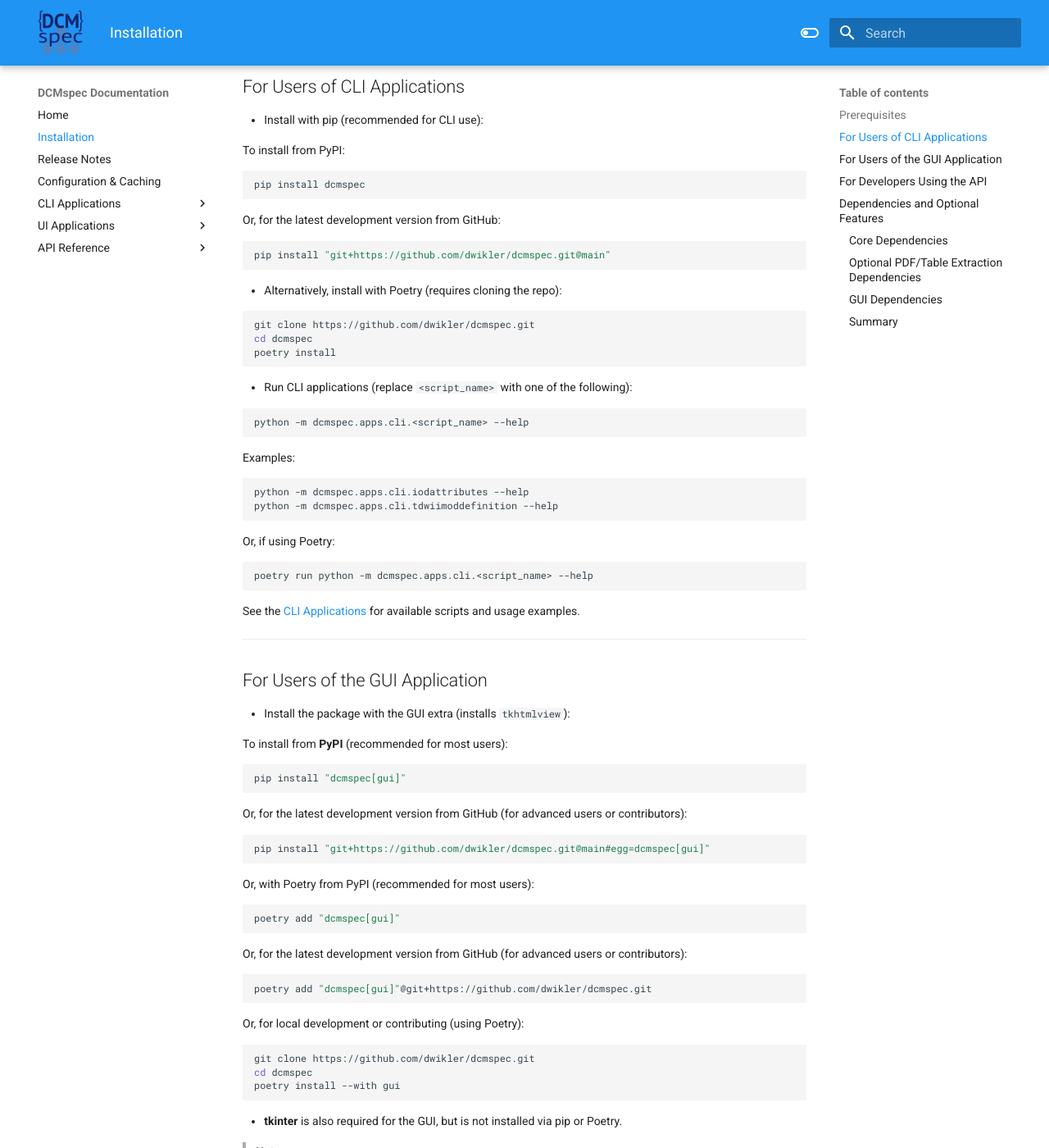
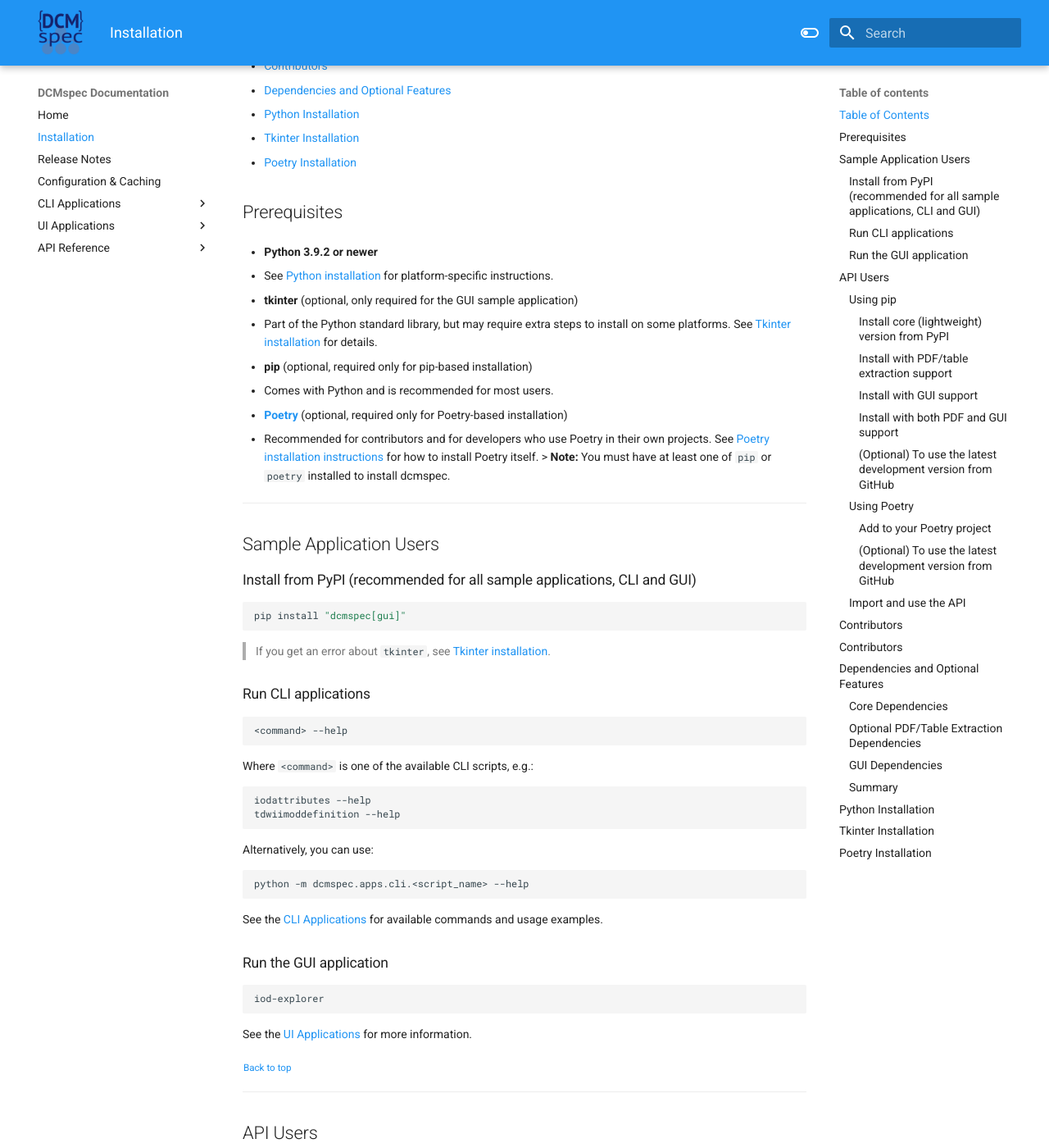
Before and after one commit to dwikler/dcmspec, an MkDocs documentation site: the page built from docs/installation.md, in a window 1280 px wide and 1400 px high, scrolled down 265 px. Shown: the whole window at 82% size. Built offline with MkDocs 1.6.1 and Material for MkDocs 9.7.7, drawn with Linux system fonts in a browser that asks for light colours; some of the changed text lies outside the part shown.

Commit message:
Improve docs and config
- Extend supported Python version in pyproject.toml to >=3.9.2,<4.0
- Ensure all dev, docs, and test dependencies are in [tool.poetry.group.dev.dependencies]
- Add CONTRIBUTING.md and move contributor/developer instructions there
- Refactor installation.md to cross-link to CONTRIBUTING.md for contributor setup
- Improve README.md: update Quick Start, documentation links, and remove duplication
- Update mkdocs.yml to use pymdownx.snippets for CHANGELOG propagation to docs
- Update docs/changelog.md to use snippet include

````diff
--- a/docs/changelog.md
+++ b/docs/changelog.md
@@ -1,23 +1 @@
-# Release Notes
-
-These release notes summarize key changes, improvements, and breaking updates for each version of **dcmspec**.
-
-## [0.2.1] - 2025-09-13
-
-### Fixed
-
-- Sanitize node and attribute names to remove "/" in DOMTableSpecParser ([#56](https://github.com/yourrepo/issues/56))
-
-## [0.2.0] - 2025-09-13
-
-### Changed
-
-- **Breaking change:** `IODSpecBuilder.build_from_url` now returns a tuple `(iod_model, module_models)` instead of just the IOD model. All callers must be updated to unpack the tuple.
-- Updated CLI and UI applications to support new return value.
-- Added registry mode to `IODSpecBuilder` for efficient module model sharing.
-
-## [0.1.0] - 2025-05-25
-
-### Added
-
-- Initial release.
+--8<-- "CHANGELOG.md"
--- a/docs/installation.md
+++ b/docs/installation.md
@@ -1,157 +1,156 @@
 # Installation
+
+## Table of Contents
+
+- [Prerequisites](#prerequisites)
+- [Sample Application Users](#sample-application-users)
+- [API Users](#api-users)
+- [Contributors](#contributors)
+- [Dependencies and Optional Features](#dependencies-and-optional-features)
+- [Python Installation](#python-installation)
+- [Tkinter Installation](#tkinter-installation)
+- [Poetry Installation](#poetry-installation)
 
 ## Prerequisites
 
-- Python 3.8 or newer
-- [Poetry](https://python-poetry.org/) (optional for CLI users, recommended for developers)
+- **Python 3.9.2 or newer**
+
+  - See [Python installation](#python-installation) for platform-specific instructions.
+
+- **tkinter** (optional, only required for the GUI sample application)
+
+  - Part of the Python standard library, but may require extra steps to install on some platforms. See [Tkinter installation](#tkinter-installation) for details.
+
+- **pip** (optional, required only for pip-based installation)
+
+  - Comes with Python and is recommended for most users.
+
+- **[Poetry](https://python-poetry.org/)** (optional, required only for Poetry-based installation)
+  - Recommended for contributors and for developers who use Poetry in their own projects. See [Poetry installation instructions](#poetry-installation) for how to install Poetry itself.
+    > **Note:** You must have at least one of `pip` or `poetry` installed to install dcmspec.
 
 ---
 
-## For Users of CLI Applications
+## Sample Application Users
 
-- Install with pip (recommended for CLI use):
+### Install from PyPI (recommended for all sample applications, CLI and GUI)
 
-  To install from PyPI:
+```bash
+pip install "dcmspec[gui]"
+```
 
-  ```bash
-  pip install dcmspec
-  ```
+> If you get an error about `tkinter`, see [Tkinter installation](#tkinter-installation).
 
-  Or, for the latest development version from GitHub:
+### Run CLI applications
 
-  ```bash
-  pip install "git+https://github.com/dwikler/dcmspec.git@main"
-  ```
+```bash
+<command> --help
+```
 
-- Alternatively, install with Poetry (requires cloning the repo):
+Where `<command>` is one of the available CLI scripts, e.g.:
 
-  ```bash
-  git clone https://github.com/dwikler/dcmspec.git
-  cd dcmspec
-  poetry install
-  ```
+```bash
+iodattributes --help
+tdwiimoddefinition --help
+```
 
-- Run CLI applications (replace `<script_name>` with one of the following):
+Alternatively, you can use:
 
-  ```bash
-  python -m dcmspec.apps.cli.<script_name> --help
-  ```
+```bash
+python -m dcmspec.apps.cli.<script_name> --help
+```
 
-  Examples:
+See the [CLI Applications](./apps/cli/index.md) for available commands and usage examples.
 
-  ```bash
-  python -m dcmspec.apps.cli.iodattributes --help
-  python -m dcmspec.apps.cli.tdwiimoddefinition --help
-  ```
+### Run the GUI application
 
-  Or, if using Poetry:
+```bash
+iod-explorer
+```
 
-  ```bash
-  poetry run python -m dcmspec.apps.cli.<script_name> --help
-  ```
+See the [UI Applications](./apps/ui/index.md) for more information.
 
-  See the [CLI Applications](./apps/cli/index.md) for available scripts and usage examples.
+<sub>[Back to top](#table-of-contents)</sub>
 
 ---
 
-## For Users of the GUI Application
+## API Users
 
-- Install the package with the GUI extra (installs `tkhtmlview`):
+> **Tip:** If you use Poetry to manage your own project, you can skip the pip instructions below and go directly to [Add to your Poetry project](#add-to-your-poetry-project).
+>
+> See [Dependencies and Optional Features](#dependencies-and-optional-features) below for details on core vs extra dependencies versions.
 
-  To install from **PyPI** (recommended for most users):
+### Using pip
 
-  ```bash
-  pip install "dcmspec[gui]"
-  ```
+#### Install core (lightweight) version from PyPI
 
-  Or, for the latest development version from GitHub (for advanced users or contributors):
+```bash
+pip install dcmspec
+```
 
-  ```bash
-  pip install "git+https://github.com/dwikler/dcmspec.git@main#egg=dcmspec[gui]"
-  ```
+#### Install with PDF/table extraction support
 
-  Or, with Poetry from PyPI (recommended for most users):
+```bash
+pip install "dcmspec[pdf]"
+```
 
-  ```bash
-  poetry add "dcmspec[gui]"
-  ```
+#### Install with GUI support
 
-  Or, for the latest development version from GitHub (for advanced users or contributors):
+```bash
+pip install "dcmspec[gui]"
+```
 
-  ```bash
-  poetry add "dcmspec[gui]"@git+https://github.com/dwikler/dcmspec.git
-  ```
+#### Install with both PDF and GUI support
 
-  Or, for local development or contributing (using Poetry):
+```bash
+pip install "dcmspec[gui,pdf]"
+```
 
-  ```bash
-  git clone https://github.com/dwikler/dcmspec.git
-  cd dcmspec
-  poetry install --with gui
-  ```
+#### (Optional) To use the latest development version from GitHub
 
-- **tkinter** is also required for the GUI, but is not installed via pip or Poetry.
+```bash
+pip install "git+https://github.com/dwikler/dcmspec.git@main"
+```
 
-  > **Note:**
-  > `tkinter` is part of the Python standard library, but on some Linux distributions and on macOS with Homebrew Python, it must be installed separately.
-  >
-  > - On **Ubuntu/Debian**: `sudo apt install python3-tk`
-  > - On **Fedora**: `sudo dnf install python3-tkinter`
-  > - On **macOS (Homebrew Python)**: `brew install tcl-tk`
-  >   - You may also need to set environment variables so Python can find the Tk libraries. See [Homebrew Python and Tkinter](https://docs.brew.sh/Homebrew-and-Python#tkinter) for details.
-  > - On **Windows/macOS (python.org installer)**: Usually included with the official Python installer.
-  >
-  > If you get an error about `tkinter` not being found, please install it as shown above.
+### Using Poetry
 
-- Run the GUI application:
+#### Add to your Poetry project
 
-  ```bash
-  poetry run iod-explorer
-  ```
+If you are using Poetry to manage your own project, add dcmspec as a dependency with the desired optional features:
 
-  Or, after activating your environment:
+```bash
+poetry add dcmspec              # core only
+poetry add "dcmspec[gui]"       # with GUI support
+poetry add "dcmspec[pdf]"       # with PDF support
+poetry add "dcmspec[gui,pdf]"   # with both
+```
 
-  ```bash
-  iod-explorer
-  ```
+#### (Optional) To use the latest development version from GitHub
+
+```bash
+poetry add "dcmspec@git+https://github.com/dwikler/dcmspec.git"
+```
 
 ---
 
-## For Developers Using the API
+### Import and use the API
 
-- Add the following to your `pyproject.toml` (for Poetry-based projects):
+```python
+from dcmspec.spec_model import SpecModel
+# ... your code here ...
+```
 
-  ```toml
-  [tool.poetry.dependencies]
-  dcmspec = "^0.2.1"
-  ```
+<sub>[Back to top](#table-of-contents)</sub>
 
-  (Optional) To use the latest development version from GitHub:
+---
 
-  ```toml
-  [tool.poetry.dependencies]
-  dcmspec = { git = "https://github.com/dwikler/dcmspec.git", branch = "main" }
-  ```
+## Contributors
 
-- Install the dependencies:
+## Contributors
 
-  ```bash
-  poetry install
-  ```
+For contributor installation and development instructions, see the [CONTRIBUTING.md](https://github.com/dwikler/dcmspec/blob/main/CONTRIBUTING.md){:target="\_blank"} on GitHub.
 
-- (Optional) Activate the virtual environment:
-
-  ```bash
-  poetry shell
-  ```
-
-- Import and use the API in your Python code:
-
-  ```python
-  from dcmspec.spec_model import SpecModel
-
-  # ... your code here ...
-  ```
+<sub>[Back to top](#table-of-contents)</sub>
 
 ---
 
@@ -253,3 +252,83 @@
   See the pyproject.toml for the full list of dependencies and extras.
 
 See the [API Reference](./api/index.md) for details on available classes.
+
+<sub>[Back to top](#table-of-contents)</sub>
+
+## Python Installation
+
+- You can check your version with:
+  ```bash
+  python3 --version
+  ```
+- On macOS, you can install Python with [Homebrew](https://brew.sh/) or from [python.org](https://www.python.org/downloads/).
+- On Linux, use your system package manager (e.g., `sudo apt install python3`).
+- On Windows, use the [python.org](https://www.python.org/downloads/) installer.
+
+<sub>[Back to top](#table-of-contents)</sub>
+
+## Tkinter Installation
+
+tkinter is the Python interface to the Tcl/Tk GUI toolkit. On some platforms, installing tkinter will also install the required tcl-tk libraries.
+
+- **macOS (Homebrew Python):**
+
+  - Install Python if not present yet. (Commands below are for Python 3.9, replace `3.9` with your Python version if needed).
+    ```bash
+    brew install python@3.9
+    ```
+  - Then, install tkinter support:
+    ```bash
+    brew install python-tk@3.9
+    ```
+  - For Python 3.10, 3.11, 3.12, use the matching `python-tk@<version>` formula, e.g.:
+    ```bash
+    brew install python-tk@3.12
+    ```
+
+- **Windows or macOS (python.org installer):**
+  `tkinter` is usually included by default.
+- **Ubuntu/Debian:**
+  Install with `sudo apt install python3-tk`
+
+After installation, you can test if `tkinter` is available by running:
+
+```bash
+python3 -m tkinter
+```
+
+If a small window appears, `tkinter` is working.
+
+For more details, see the [Homebrew Python and Tkinter documentation](https://docs.brew.sh/Homebrew-and-Python#tkinter) and the [python-tk Homebrew formulae](https://formulae.brew.sh/formula/python-tk@3.12).
+
+<sub>[Back to top](#table-of-contents)</sub>
+
+## Poetry Installation
+
+- Install with [pipx](https://pypa.github.io/pipx/):
+
+  - **macOS (Homebrew):**
+    ```bash
+    brew install pipx
+    pipx ensurepath
+    pipx install poetry
+    ```
+  - **Linux/Windows:**
+    ```bash
+    python3 -m pip install --user pipx
+    python3 -m pipx ensurepath
+    pipx install poetry
+    ```
+  - **Windows:**
+    1. Open "Command Prompt" or "PowerShell" as administrator.
+    2. Run:
+       ```cmd
+       python -m pip install --user pipx
+       python -m pipx ensurepath
+       pipx install poetry
+       ```
+    3. Close and reopen your terminal to update your PATH.
+
+- For more details or troubleshooting, refer to the [Poetry installation guide](https://python-poetry.org/docs/#installation).
+
+<sub>[Back to top](#table-of-contents)</sub>
--- a/mkdocs.yml
+++ b/mkdocs.yml
@@ -90,6 +90,7 @@
   - pymdownx.highlight
   - pymdownx.superfences
   - def_list
+  - pymdownx.snippets
 
 extra_css:
   - css/mkdocstrings.css
````
Also changed, not shown: CONTRIBUTING.md (added, +97 -0 lines), README.md (+40 -28 lines), RELEASE.md (+6 -12 lines), pyproject.toml (+3 -5 lines).
